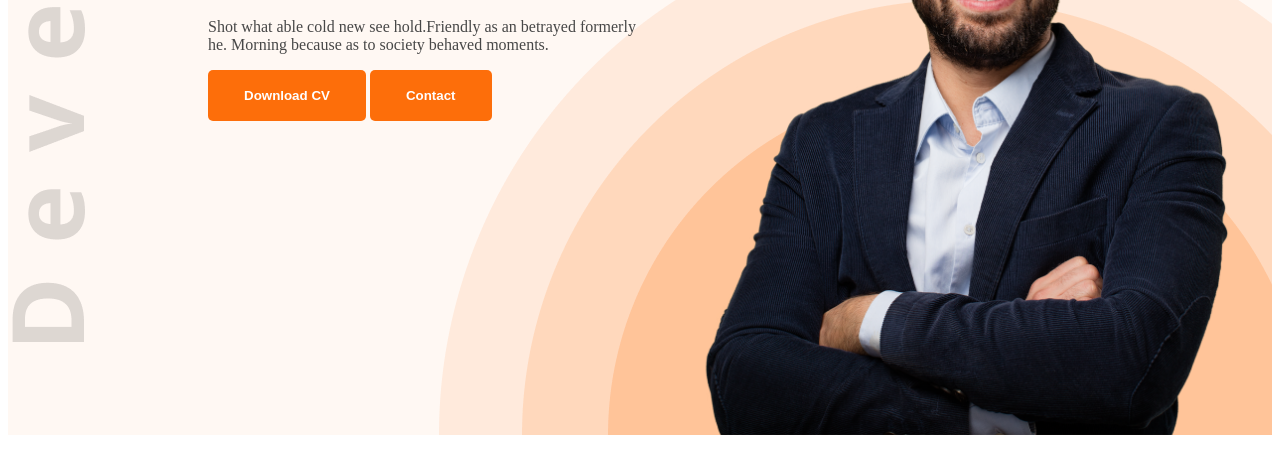
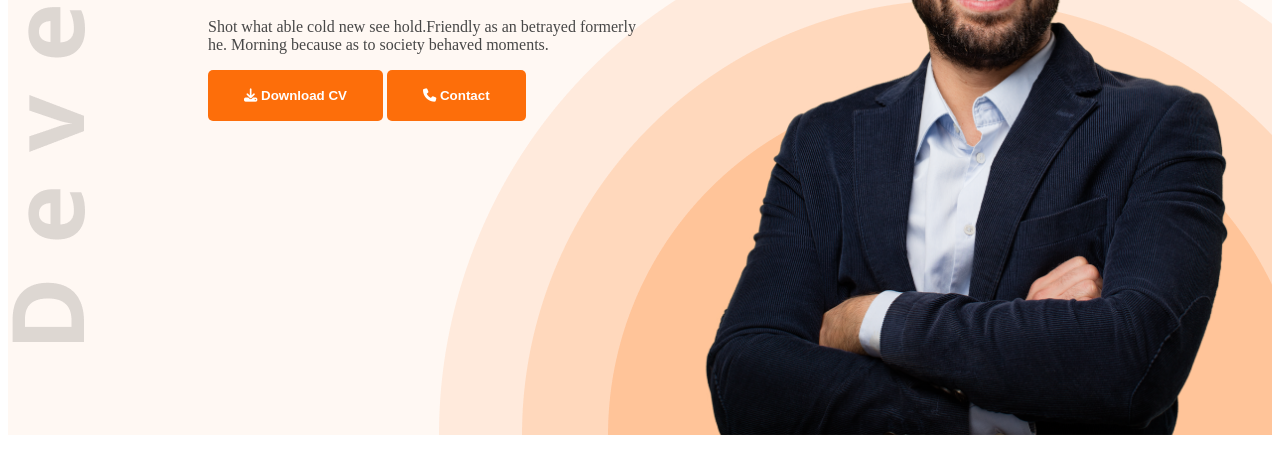
Before and after one commit to mdabdulaziz6236/web-dev-portfolio, a plain HTML site: page index.html in a window 1280 px wide. Shown: the part 429-902 px from the top of the page. Drawn offline with Linux system fonts and the light colour scheme.

Commit message:
with icon

```diff
--- a/index.html
+++ b/index.html
@@ -9,6 +9,7 @@
 <link href="https://fonts.googleapis.com/css2?family=Open+Sans:ital,wght@0,300..800;1,300..800&display=swap" rel="stylesheet">
 
     <link rel="stylesheet" href="style/portfolio.css">
+    <script src="https://kit.fontawesome.com/78b8fea61a.js" crossorigin="anonymous"></script>
 </head>
 <body class="open-sans-normal">
     <header class="header , secendery-bg">
@@ -25,9 +26,9 @@
              <h4 class="banner-greetings">Hi, I am</h4>
              <h1 class="banner-title">Mary Hardy</h1>
              <p class="banner-description">Shot what able cold new see hold.Friendly as an betrayed formerly he. Morning because as to society behaved moments.</p>
-             <button class="btn-primary">Download CV
+             <button class="btn-primary"><i class="fa-solid fa-download"></i> Download CV
              </button>
-             <button class="btn-primary">Contact</button>
+             <button  class="btn-primary"><i class="fa-solid fa-phone"></i> Contact</button>
             </div>
               <img class="banner-profile-pic" src="images/hardy.png" alt="">
         </div>
```
